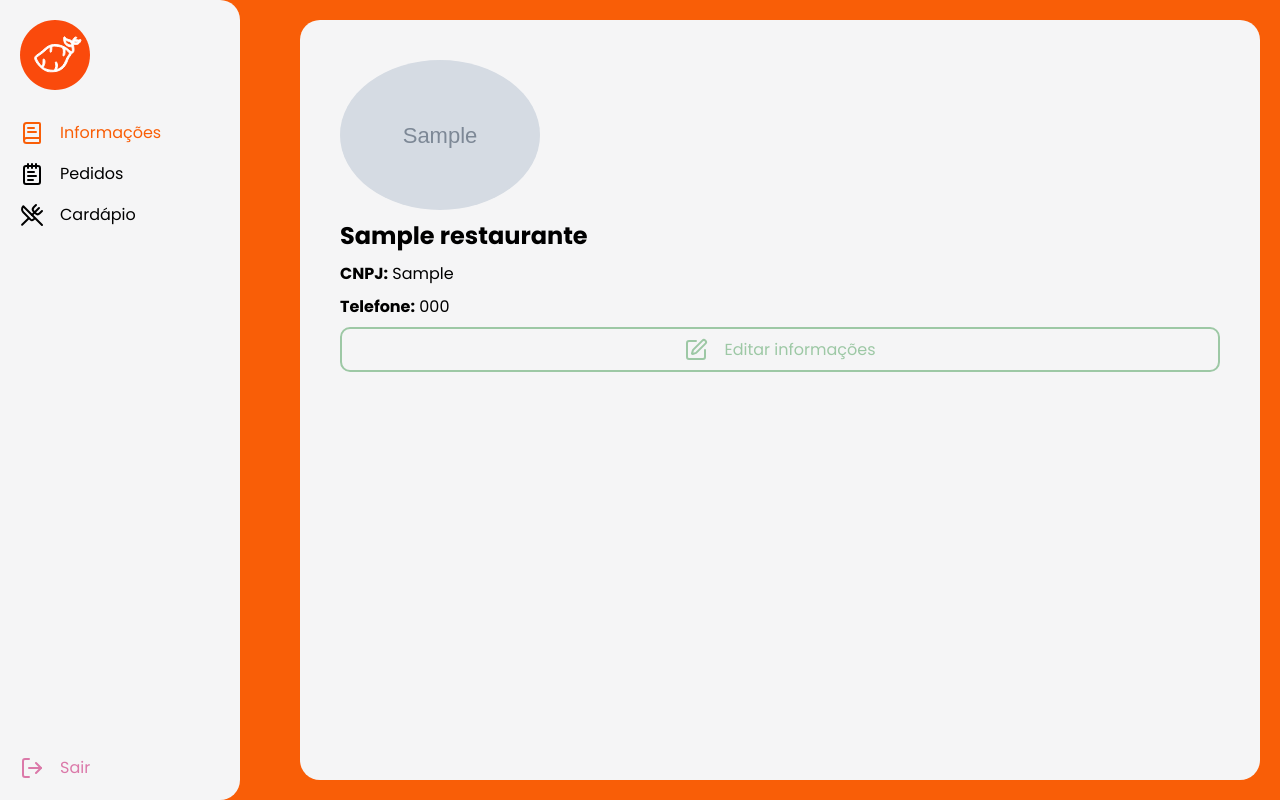
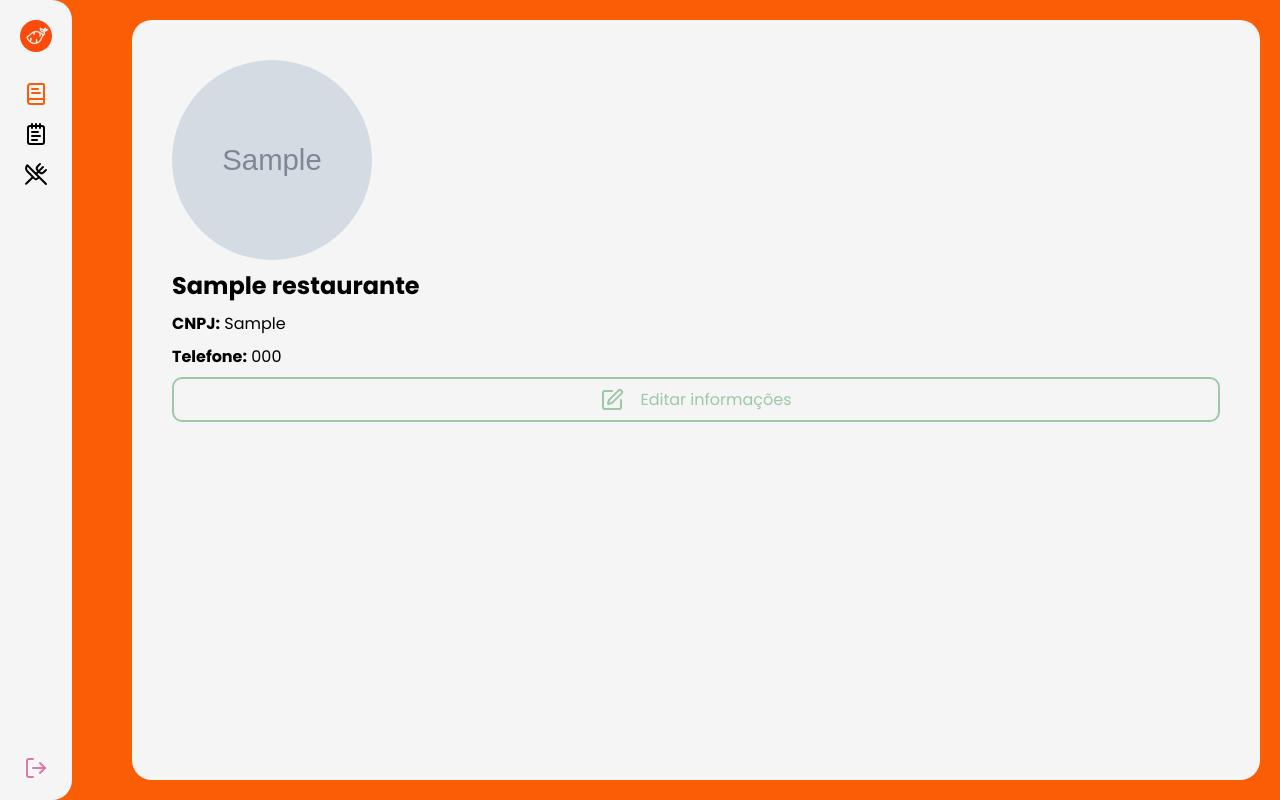
Before and after one commit to adrian5g/Web_Yammi, a Django app: page /dash/info/ in a window 1280 px wide. Run offline with Django 5.2, Linux system fonts and the light colour scheme; a user stored in the database is signed in; tables that the repository leaves empty hold one stand-in row (values such as "Sample post"); grey boxes marked "Sample" are stand-in pictures.

Commit message:
otimizações na sidebar (sem mais repetições de código)

```diff
--- a/dashboard/static/css/page.css
+++ b/dashboard/static/css/page.css
@@ -4,7 +4,7 @@
   --orange-2: #fa4a0c;
   --red-1: #db79a9;
   --green-1: #9dc8a5;
-  --gray-0: #F5F5F6;
+  --gray-0: #f5f5f6;
 }
 
 body {
@@ -22,10 +22,11 @@ body {
   padding: 20px;
   border-radius: 0 20px 20px 0;
   width: 240px;
+  transition: 500ms;
 }
 
 .sidebar img {
-  width: 35%;
+  width: 3.5rem;
   margin-bottom: 30px;
 }
 
@@ -54,6 +55,20 @@ body {
   gap: 1rem;
 }
 
+.sidebar.colapsed {
+  width: max-content;
+  align-items: center;
+}
+
+.sidebar.colapsed img {
+  width: 2rem;
+}
+
+.sidebar.colapsed nav a p,
+.sidebar.colapsed > .exit > p {
+  display: none;
+}
+
 .main-container {
   background-color: var(--gray-0);
   display: flex;
@@ -75,6 +90,7 @@ body {
 .information-container img {
   border-radius: 100%;
   width: 200px;
+  height: 200px;
 }
 
 .pedidos-container {
--- a/dashboard/static/css/shared.css
+++ b/dashboard/static/css/shared.css
@@ -20,7 +20,7 @@ button {
   width: 100%;
   background-color: var(--orange-2);
   border: none;
-  color: var(--white);
+  color: var(--gray-0);
   width: 100%;
   padding: 12px;
   border: none;
--- a/dashboard/templates/auth_form_base.html
+++ b/dashboard/templates/auth_form_base.html
@@ -69,7 +69,8 @@
   <div class="ball ball-2"></div>
   <div class="ball ball-3"></div>
 
-  <div class="form-container">
+  <main>
+    <div class="form-container">
     <h1>{% block form_title %}{% endblock %}</h1>
 
     <form method="POST" enctype="multipart/form-data">
@@ -87,5 +88,6 @@
       {% block option_message %}{% endblock %}
     </div>
   </div>
+  </main>
 </body>
 </html>
--- a/dashboard/templates/form_base.html
+++ b/dashboard/templates/form_base.html
@@ -51,6 +51,5 @@
       </button>
    </form>
   </div>
- </div>
 </body>
 </html>
--- a/dashboard/templates/info/home.html
+++ b/dashboard/templates/info/home.html
@@ -2,23 +2,6 @@
 
 {% block page_title %}
 Informações
-{% endblock %}
-
-{% block sidebar_options %}
-<a href="" class="active">
-  <i data-lucide="book-text"></i>
-  <p>Informações</p>
-</a>
-
-<a href="{% url 'listar_pedidos' %}">
-  <i data-lucide="notepad-text"></i>
-  <p>Pedidos</p>
-</a>
-
-<a href="{% url 'listar_itens_cardapio' %}">
-  <i data-lucide="utensils-crossed"></i>
-  <p>Cardápio</p>
-</a>
 {% endblock %}
 
 {% block main_content %}
--- a/dashboard/templates/page_base.html
+++ b/dashboard/templates/page_base.html
@@ -28,12 +28,24 @@
   </script>
 </head>
 <body>
-  <aside class="sidebar">
+  <aside class="sidebar colapsed">
     <img src="{% static 'image/logo.svg' %}" alt="Logo">
 
     <nav>
-      {% block sidebar_options %}
-      {% endblock %}
+      <a href="{% url 'home_info' %}" class="{% if current_url == 'home_info' %}active{% endif %}">
+        <i data-lucide="book-text"></i>
+        <p>Informações</p>
+      </a>
+
+      <a href="{% url 'listar_pedidos' %}" class="{% if current_url == 'listar_pedidos' %}active{% endif %}">
+        <i data-lucide="notepad-text"></i>
+        <p>Pedidos</p>
+      </a>
+
+      <a href="{% url 'listar_itens_cardapio' %}" class="{% if current_url == 'listar_itens_cardapio' %}active{% endif %}">
+        <i data-lucide="utensils-crossed"></i>
+        <p>Cardápio</p>
+      </a>
     </nav>
 
     <a class="exit" href="{% url 'logout' %}">
--- a/dashboard/views.py
+++ b/dashboard/views.py
@@ -7,8 +7,12 @@ from django.contrib.auth import authenticate, login, logout
 from django.contrib.auth.models import User
 
 
+def current_url_name(request):
+    return request.resolver_match.url_name if request.resolver_match else ''
+
+
 def home(request):
-    return redirect('listar_itens_cardapio') # TODO: redirecionar para outra página
+    return redirect('home_info')
 
 
 # AUTH
@@ -29,7 +33,7 @@ def registrar_restaurante(request):
             restaurante.save()
 
             login(request, user)
-            return redirect('listar_itens_cardapio')
+            return redirect('home_info')
     else:
         form = RestauranteCreationForm()
 
@@ -44,7 +48,7 @@ def login_restaurante(request):
         user = authenticate(request, username=username, password=senha)
         if user is not None:
             login(request, user)
-            return redirect('listar_itens_cardapio')
+            return redirect('home_info')
         else:
             messages.error(request, 'Usuário ou senha inválidos.')
 
@@ -58,21 +62,32 @@ def logout_restaurante(request):
 
 # CRUD
 # INFORMAÇÕES
+
+
+@login_required
 def editar_informacoes(request):
     restaurante = Restaurante.objects.get(user=request.user)
-    form = RestauranteEditForm(request.POST or None, request.FILES or None, instance=restaurante)
+    form = RestauranteEditForm(
+        request.POST or None, request.FILES or None, instance=restaurante)
 
     if form.is_valid():
         form.save()
         messages.success(request, 'informações atualizadas com sucesso!')
         return redirect('home_info')
-    return render(request, 'info/form_info.html', {'form':form})
+
+    return render(request, 'info/form_info.html', {'form': form})
+
 
 @login_required
 def info_home(request):
     restaurante = Restaurante.objects.get(user=request.user)
-    return render(request, 'info/home.html', {'restaurante': restaurante})
 
+    context = {
+        'restaurante': restaurante,
+        'current_url': current_url_name(request),
+    }
+
+    return render(request, 'info/home.html', context)
 
 
 # CRUD
@@ -82,18 +97,22 @@ def info_home(request):
 @login_required
 def listar_pedidos(request):
     restaurante = get_object_or_404(Restaurante, user=request.user)
-    pedidos = Pedido.objects.filter(restaurante=restaurante).order_by('-data_hora') # Ordena pelos mais recentes
+    pedidos = Pedido.objects.filter(restaurante=restaurante).order_by(
+        '-data_hora')  # Ordena pelos mais recentes
 
-    contexto = {
-        'pedidos': pedidos
+    context = {
+        'pedidos': pedidos,
+        'current_url': current_url_name(request),
     }
-    return render(request, 'pedidos/home.html', contexto)
+
+    return render(request, 'pedidos/home.html', context)
 
 
 @login_required
 def cadastrar_pedido(request):
     restaurante = get_object_or_404(Restaurante, user=request.user)
-    form = PedidoForm(request.POST or None) # Não tem upload de arquivo para Pedido
+    # Não tem upload de arquivo para Pedido
+    form = PedidoForm(request.POST or None)
 
     if form.is_valid():
         pedido = form.save(commit=False)
@@ -102,10 +121,11 @@ def cadastrar_pedido(request):
         messages.success(request, 'Pedido cadastrado com sucesso!')
         return redirect('listar_pedidos')
 
-    contexto = {
+    context = {
         'form': form
     }
-    return render(request, 'pedidos/form.html', contexto)
+
+    return render(request, 'pedidos/form.html', context)
 
 
 @login_required
@@ -115,7 +135,8 @@ def editar_pedido(request, id):
 
     # Verifica se o pedido pertence ao restaurante logado
     if pedido.restaurante != restaurante:
-        messages.error(request, 'Você não tem permissão para editar este pedido.')
+        messages.error(
+            request, 'Você não tem permissão para editar este pedido.')
         return redirect('listar_pedidos')
 
     form = PedidoForm(request.POST or None, instance=pedido)
@@ -125,10 +146,11 @@ def editar_pedido(request, id):
         messages.success(request, 'Pedido atualizado com sucesso!')
         return redirect('listar_pedidos')
 
-    contexto = {
+    context = {
         'form': form
     }
-    return render(request, 'pedidos/form.html', contexto)
+
+    return render(request, 'pedidos/form.html', context)
 
 
 @login_required
@@ -137,7 +159,8 @@ def remover_pedido(request, id):
     pedido = get_object_or_404(Pedido, pk=id)
 
     if pedido.restaurante != restaurante:
-        messages.error(request, 'Você não tem permissão para remover este pedido.')
+        messages.error(
+            request, 'Você não tem permissão para remover este pedido.')
         return redirect('listar_pedidos')
 
     pedido.delete()
@@ -153,11 +176,12 @@ def listar_itens_cardapio(request):
     restaurante = Restaurante.objects.get(user=request.user)
     itens_cardapio = ItemCardapio.objects.filter(restaurante=restaurante)
 
-    contexto = {
-        'itens_cardapio': itens_cardapio
+    context = {
+        'itens_cardapio': itens_cardapio,
+        'current_url': current_url_name(request),
     }
 
-    return render(request, 'cardapio/home.html', contexto)
+    return render(request, 'cardapio/home.html', context)
 
 
 @login_required
@@ -171,11 +195,11 @@ def cadastrar_item_cardapio(request):
         item.save()
         return redirect('listar_itens_cardapio')
 
-    contexto = {
+    context = {
         'form': form
     }
 
-    return render(request, 'cardapio/form.html', contexto)
+    return render(request, 'cardapio/form.html', context)
 
 
 @login_required
@@ -185,7 +209,8 @@ def editar_item_cardapio(request, id):
     restaurante = get_object_or_404(Restaurante, user=request.user)
 
     if item_cardapio.restaurante != restaurante:
-        messages.error(request, 'Você não tem permissão para editar este item.')
+        messages.error(
+            request, 'Você não tem permissão para editar este item.')
         return redirect('listar_itens_cardapio')
 
     form = ItemCardapioForm(request.POST or None,
@@ -195,11 +220,11 @@ def editar_item_cardapio(request, id):
         form.save()
         return redirect('listar_itens_cardapio')
 
-    contexto = {
+    context = {
         'form': form
     }
 
-    return render(request, 'cardapio/form.html', contexto)
+    return render(request, 'cardapio/form.html', context)
 
 
 @login_required
@@ -208,7 +233,8 @@ def remover_item_cardapio(request, id):
     restaurante = get_object_or_404(Restaurante, user=request.user)
 
     if item_cardapio.restaurante != restaurante:
-        messages.error(request, 'Você não tem permissão para remover este item.')
+        messages.error(
+            request, 'Você não tem permissão para remover este item.')
         return redirect('listar_itens_cardapio')
 
     item_cardapio.delete()
@@ -225,18 +251,20 @@ def detalhar_pedido(request, pedido_id):
     pedido = get_object_or_404(Pedido, pk=pedido_id)
 
     if pedido.restaurante != restaurante:
-        messages.error(request, 'Você não tem permissão para visualizar este pedido.')
+        messages.error(
+            request, 'Você não tem permissão para visualizar este pedido.')
         return redirect('listar_pedidos')
 
     itens_pedido = PedidoItem.objects.filter(pedido=pedido)
 
     for item in itens_pedido:
         item.valor_total = item.valor_unitario * item.quantidade
-    contexto = {
+
+    context = {
         'pedido': pedido,
         'itens_pedido': itens_pedido
     }
-    return render(request, 'pedidos/detalhe.html', contexto)
+    return render(request, 'pedidos/detalhe.html', context)
 
 
 @login_required
@@ -245,12 +273,14 @@ def cadastrar_pedido_item(request, pedido_id):
     pedido = get_object_or_404(Pedido, pk=pedido_id)
 
     if pedido.restaurante != restaurante:
-        messages.error(request, 'Você não tem permissão para adicionar itens a este pedido.')
+        messages.error(
+            request, 'Você não tem permissão para adicionar itens a este pedido.')
         return redirect('listar_pedidos')
 
     form = PedidoItemForm(request.POST or None)
 
-    form.fields['item_cardapio'].queryset = ItemCardapio.objects.filter(restaurante=restaurante)
+    form.fields['item_cardapio'].queryset = ItemCardapio.objects.filter(
+        restaurante=restaurante)
 
     if form.is_valid():
         pedido_item = form.save(commit=False)
@@ -261,12 +291,12 @@ def cadastrar_pedido_item(request, pedido_id):
         messages.success(request, 'Item adicionado ao pedido com sucesso!')
         return redirect('listar_pedidos')
 
-    contexto = {
+    context = {
         'form': form,
         'pedido': pedido
     }
 
-    return render(request, 'pedidos/item_form.html', contexto)
+    return render(request, 'pedidos/item_form.html', context)
 
 
 @login_required
@@ -276,26 +306,29 @@ def editar_pedido_item(request, pedido_id, item_id):
     pedido_item = get_object_or_404(PedidoItem, pk=item_id, pedido=pedido)
 
     if pedido.restaurante != restaurante:
-        messages.error(request, 'Você não tem permissão para editar este item de pedido.')
+        messages.error(
+            request, 'Você não tem permissão para editar este item de pedido.')
         return redirect('listar_pedidos')
 
     form = PedidoItemForm(request.POST or None, instance=pedido_item)
 
-    form.fields['item_cardapio'].queryset = ItemCardapio.objects.filter(restaurante=restaurante)
+    form.fields['item_cardapio'].queryset = ItemCardapio.objects.filter(
+        restaurante=restaurante)
 
     if form.is_valid():
         if pedido_item.item_cardapio != form.cleaned_data['item_cardapio']:
-             pedido_item.valor_unitario = form.cleaned_data['item_cardapio'].valor
+            pedido_item.valor_unitario = form.cleaned_data['item_cardapio'].valor
 
         form.save()
         messages.success(request, 'Item do pedido atualizado com sucesso!')
         return redirect('detalhar_pedido', pedido_id=pedido.id)
 
-    contexto = {
+    context = {
         'form': form,
         'pedido': pedido
     }
-    return render(request, 'pedidos/item_form.html', contexto)
+
+    return render(request, 'pedidos/item_form.html', context)
 
 
 @login_required
@@ -305,7 +338,8 @@ def remover_pedido_item(request, pedido_id, item_id):
     pedido_item = get_object_or_404(PedidoItem, pk=item_id, pedido=pedido)
 
     if pedido.restaurante != restaurante:
-        messages.error(request, 'Você não tem permissão para remover este item de pedido.')
+        messages.error(
+            request, 'Você não tem permissão para remover este item de pedido.')
         return redirect('listar_pedidos')
 
     if request.method == 'POST':
```
Also changed, not shown: dashboard/static/css/form.css (+8 -8 lines), dashboard/templates/cardapio/home.html (+0 -17 lines), dashboard/templates/pedidos/home.html (+0 -17 lines).
